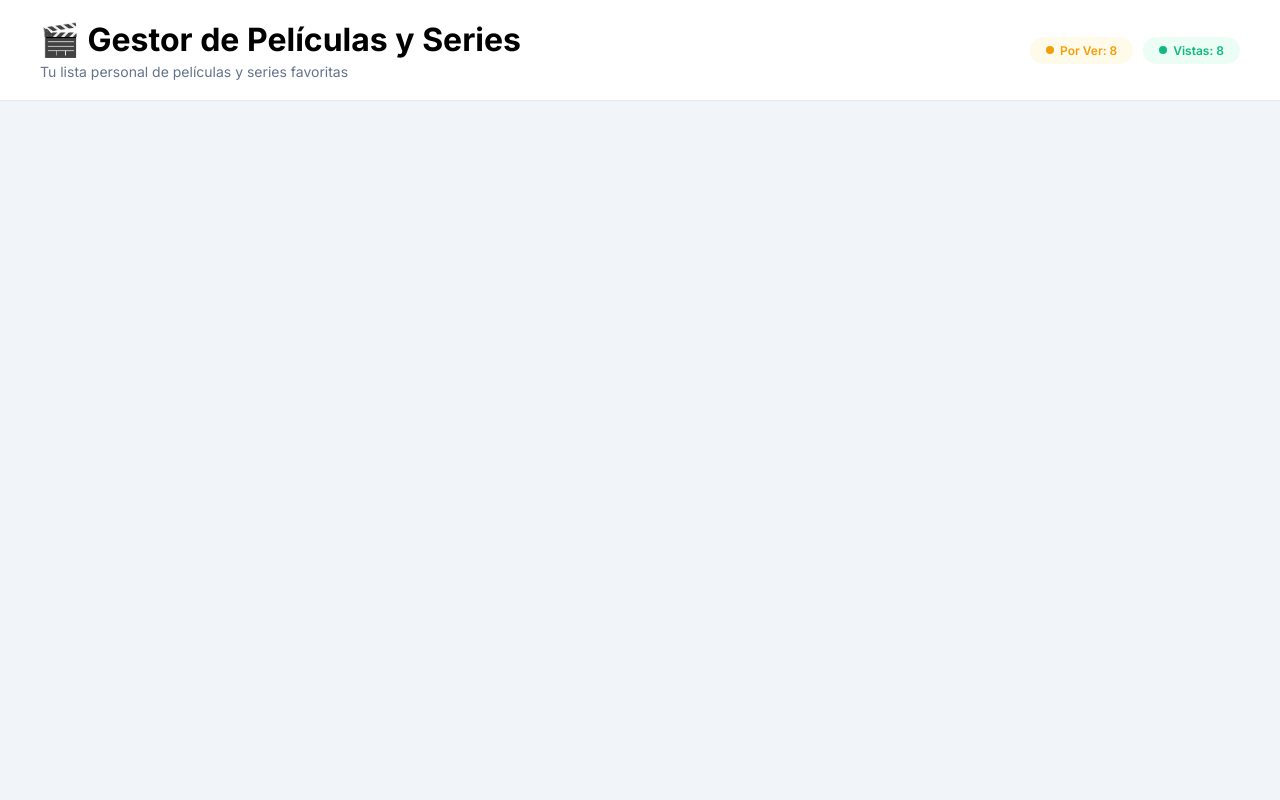
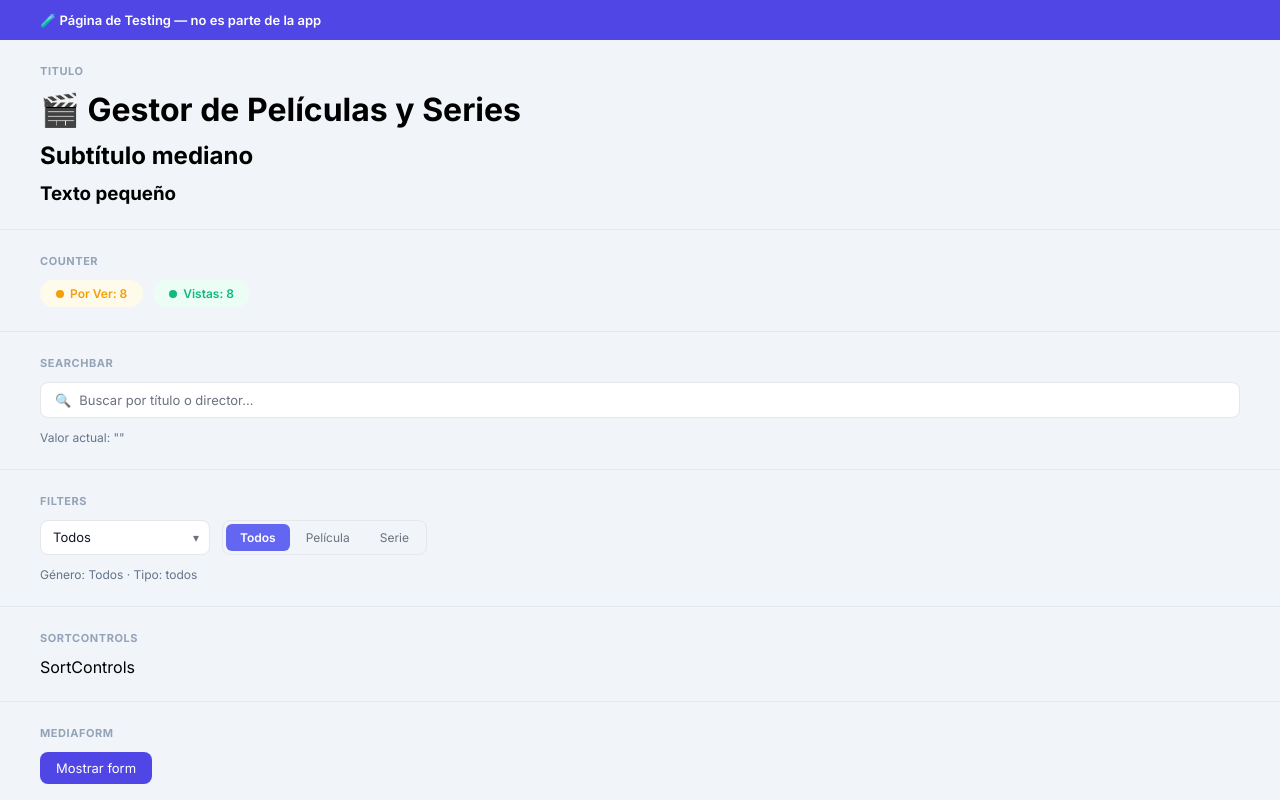
Before and after one commit to JoaquinIVL95/tp1_PWA_2026_unco, a React (Vite) app: page / in a window 1280 px wide. Shown: the top 800 px of the page. Built offline with nearby package versions, Linux system fonts and the light colour scheme.

Commit message:
TEST-1: Acomode algunas errores menores e instale dependencia faltante, realizar npm install nuevamente. Cree archivo testing que carga todos los componentes juntos para visualizarlos

```diff
--- a/package.json
+++ b/package.json
@@ -10,6 +10,7 @@
     "preview": "vite preview"
   },
   "dependencies": {
+    "lucide-react": "^1.8.0",
     "react": "^19.2.4",
     "react-dom": "^19.2.4"
   },
--- a/src/App.jsx
+++ b/src/App.jsx
@@ -1,7 +1,7 @@
   import Home from "./pages/Home/Home"
-
+  import Testing from "./pages/Testing/Testing.jsx"
   function App() {
-    return <Home />
+    return <Testing />
   }
 
   export default App
--- a/src/components/Counter/Counter.jsx
+++ b/src/components/Counter/Counter.jsx
@@ -14,11 +14,11 @@ function Counter({items}) {
   const generoPorVer = contarGenero(porVer)
   const generoVistas = contarGenero(vistas)
 
-  const peliculasPorVer = porVer.filter(i => i.tipo === "Película").length
-  const seriesPorVer = porVer.filter(i => i.tipo === "Serie").length
+  const peliculasPorVer = porVer.filter(i => i.tipo === "pelicula").length
+  const seriesPorVer = porVer.filter(i => i.tipo === "serie").length
 
-  const peliculasVistas = vistas.filter(i => i.tipo === "Película").length
-  const seriesVistas = vistas.filter(i => i.tipo ==="Serie").length
+  const peliculasVistas = vistas.filter(i => i.tipo === "pelicula").length
+  const seriesVistas = vistas.filter(i => i.tipo ==="serie").length
 
 
 
--- a/src/data/seedData.js
+++ b/src/data/seedData.js
@@ -7,7 +7,7 @@ export const seedData = [
     anio: 2014,
     genero: "Ciencia Ficción",
     rating: 8.6,
-    tipo: "Película",
+    tipo: "pelicula",
     visto: false,
   },
   {
@@ -17,7 +17,7 @@ export const seedData = [
     anio: 2019,
     genero: "Drama",
     rating: 8.5,
-    tipo: "Película",
+    tipo: "pelicula",
     visto: false,
   },
   {
@@ -27,7 +27,7 @@ export const seedData = [
     anio: 2018,
     genero: "Terror",
     rating: 7.3,
-    tipo: "Película",
+    tipo: "pelicula",
     visto: false,
   },
   {
@@ -37,7 +37,7 @@ export const seedData = [
     anio: 2014,
     genero: "Comedia",
     rating: 8.1,
-    tipo: "Película",
+    tipo: "pelicula",
     visto: false,
   },
 
@@ -49,7 +49,7 @@ export const seedData = [
     anio: 2022,
     genero: "Ciencia Ficción",
     rating: 8.7,
-    tipo: "Serie",
+    tipo: "serie",
     visto: false,
   },
   {
@@ -59,7 +59,7 @@ export const seedData = [
     anio: 2022,
     genero: "Drama",
     rating: 8.6,
-    tipo: "Serie",
+    tipo: "serie",
     visto: false,
   },
   {
@@ -69,7 +69,7 @@ export const seedData = [
     anio: 2017,
     genero: "Ciencia Ficción",
     rating: 8.8,
-    tipo: "Serie",
+    tipo: "serie",
     visto: false,
   },
   {
@@ -79,7 +79,7 @@ export const seedData = [
     anio: 2019,
     genero: "Comedia",
     rating: 8.1,
-    tipo: "Serie",
+    tipo: "serie",
     visto: false,
   },
 
@@ -91,7 +91,7 @@ export const seedData = [
     anio: 2008,
     genero: "Drama",
     rating: 9.5,
-    tipo: "Película",
+    tipo: "pelicula",
     visto: true,
   },
   {
@@ -101,7 +101,7 @@ export const seedData = [
     anio: 2022,
     genero: "Acción",
     rating: 7.8,
-    tipo: "Película",
+    tipo: "pelicula",
     visto: true,
   },
   {
@@ -111,7 +111,7 @@ export const seedData = [
     anio: 2014,
     genero: "Drama",
     rating: 8.5,
-    tipo: "Película",
+    tipo: "pelicula",
     visto: true,
   },
   {
@@ -121,7 +121,7 @@ export const seedData = [
     anio: 2017,
     genero: "Terror",
     rating: 7.7,
-    tipo: "Película",
+    tipo: "pelicula",
     visto: true,
   },
 
@@ -133,7 +133,7 @@ export const seedData = [
     anio: 2008,
     genero: "Drama",
     rating: 9.5,
-    tipo: "Serie",
+    tipo: "serie",
     visto: true,
   },
   {
@@ -143,7 +143,7 @@ export const seedData = [
     anio: 2019,
     genero: "Drama",
     rating: 9.4,
-    tipo: "Serie",
+    tipo: "serie",
     visto: true,
   },
   {
@@ -153,7 +153,7 @@ export const seedData = [
     anio: 2016,
     genero: "Comedia",
     rating: 8.7,
-    tipo: "Serie",
+    tipo: "serie",
     visto: true,
   },
   {
@@ -163,7 +163,7 @@ export const seedData = [
     anio: 2024,
     genero: "Acción",
     rating: 8.9,
-    tipo: "Serie",
+    tipo: "serie",
     visto: true,
   },
 ]
--- a/src/index.css
+++ b/src/index.css
@@ -4,3 +4,12 @@
     margin: 0;
     padding: 0;
   }
+
+  :root {
+  --surface: #ffffff;
+  --border: #e5e7eb;
+  --fg: #111827;
+  --fg-muted: #6b7280;
+  --primary: #6366f1;
+  --primary-light: #eef2ff;
+}
--- /dev/null
+++ b/src/pages/Testing/Testing.jsx
@@ -0,0 +1,110 @@
+import { useState } from 'react'
+import { seedData } from '../../data/seedData'
+
+import Titulo from '../../components/Titulo/Titulo'
+import Counter from '../../components/Counter/Counter'
+import SearchBar from '../../components/SearchBar/SearchBar'
+import Filters from '../../components/Filters/Filters'
+import SortControls from '../../components/SortControls/SortControls'
+import MediaForm from '../../components/MediaForm/MediaForm'
+import MediaCard from '../../components/MediaCard/MediaCard'
+import MediaList from '../../components/MediaList/MediaList'
+
+export default function Testing() {
+  const [items] = useState(seedData)
+  const [busqueda, setBusqueda] = useState('')
+  const [genero, setGenero] = useState('Todos')
+  const [tipo, setTipo] = useState('todos')
+  const [mostrarForm, setMostrarForm] = useState(false)
+
+  const section = {
+    padding: '24px 40px',
+    borderBottom: '1px solid #e2e8f0',
+    display: 'flex',
+    flexDirection: 'column',
+    gap: '12px',
+  }
+
+  const label = {
+    fontSize: '11px',
+    fontWeight: 700,
+    textTransform: 'uppercase',
+    color: '#94a3b8',
+    letterSpacing: '0.05em',
+  }
+
+  return (
+    <div style={{ fontFamily: 'Inter, sans-serif', background: '#f1f5f9', minHeight: '100vh' }}>
+
+      <div style={{ background: '#4f46e5', color: '#fff', padding: '12px 40px', fontSize: '13px', fontWeight: 600 }}>
+        🧪 Página de Testing — no es parte de la app
+      </div>
+
+      {/* TITULO */}
+      <div style={section}>
+        <span style={label}>Titulo</span>
+        <Titulo text="🎬 Gestor de Películas y Series" level={1} size="xl" />
+        <Titulo text="Subtítulo mediano" level={2} size="md" />
+        <Titulo text="Texto pequeño" level={3} size="sm" />
+      </div>
+
+      {/* COUNTER */}
+      <div style={section}>
+        <span style={label}>Counter</span>
+        <Counter items={items} />
+      </div>
+
+      {/* SEARCHBAR */}
+      <div style={section}>
+        <span style={label}>SearchBar</span>
+        <SearchBar value={busqueda} onChange={setBusqueda} />
+        <span style={{ fontSize: '12px', color: '#64748b' }}>Valor actual: "{busqueda}"</span>
+      </div>
+
+      {/* FILTERS */}
+      <div style={section}>
+        <span style={label}>Filters</span>
+        <Filters genero={genero} setGenero={setGenero} tipo={tipo} setTipo={setTipo} />
+        <span style={{ fontSize: '12px', color: '#64748b' }}>Género: {genero} · Tipo: {tipo}</span>
+      </div>
+
+      {/* SORT CONTROLS */}
+      <div style={section}>
+        <span style={label}>SortControls</span>
+        <SortControls />
+      </div>
+
+      {/* MEDIA FORM */}
+      <div style={section}>
+        <span style={label}>MediaForm</span>
+        <button
+          onClick={() => setMostrarForm(!mostrarForm)}
+          style={{ width: 'fit-content', padding: '8px 16px', background: '#4f46e5', color: '#fff', border: 'none', borderRadius: '8px', cursor: 'pointer', fontSize: '13px' }}
+        >
+          {mostrarForm ? 'Ocultar form' : 'Mostrar form'}
+        </button>
+        {mostrarForm && (
+          <MediaForm
+            onClose={() => setMostrarForm(false)}
+            onSave={(data) => { console.log('onSave:', data); setMostrarForm(false) }}
+          />
+        )}
+      </div>
+
+      {/* MEDIA CARD */}
+      <div style={section}>
+        <span style={label}>MediaCard</span>
+        <div style={{ maxWidth: '400px' }}>
+          <MediaCard item={seedData[0]} />
+        </div>
+      </div>
+
+      {/* MEDIA LIST */}
+      <div style={section}>
+        <span style={label}>MediaList</span>
+        <MediaList items={items} />
+      </div>
+
+    </div>
+  )
+}
```
Also changed, not shown: 1 other file (tests, documents, lock files or other folders).
